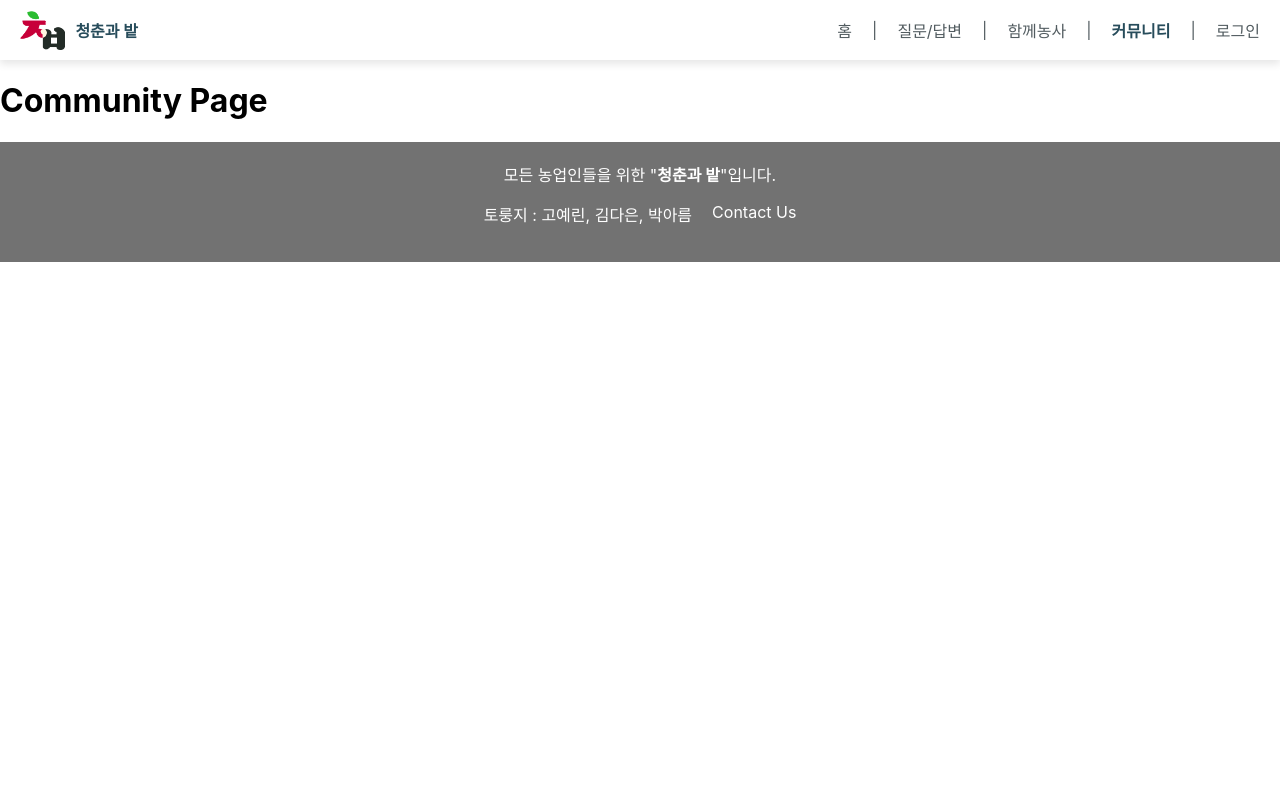
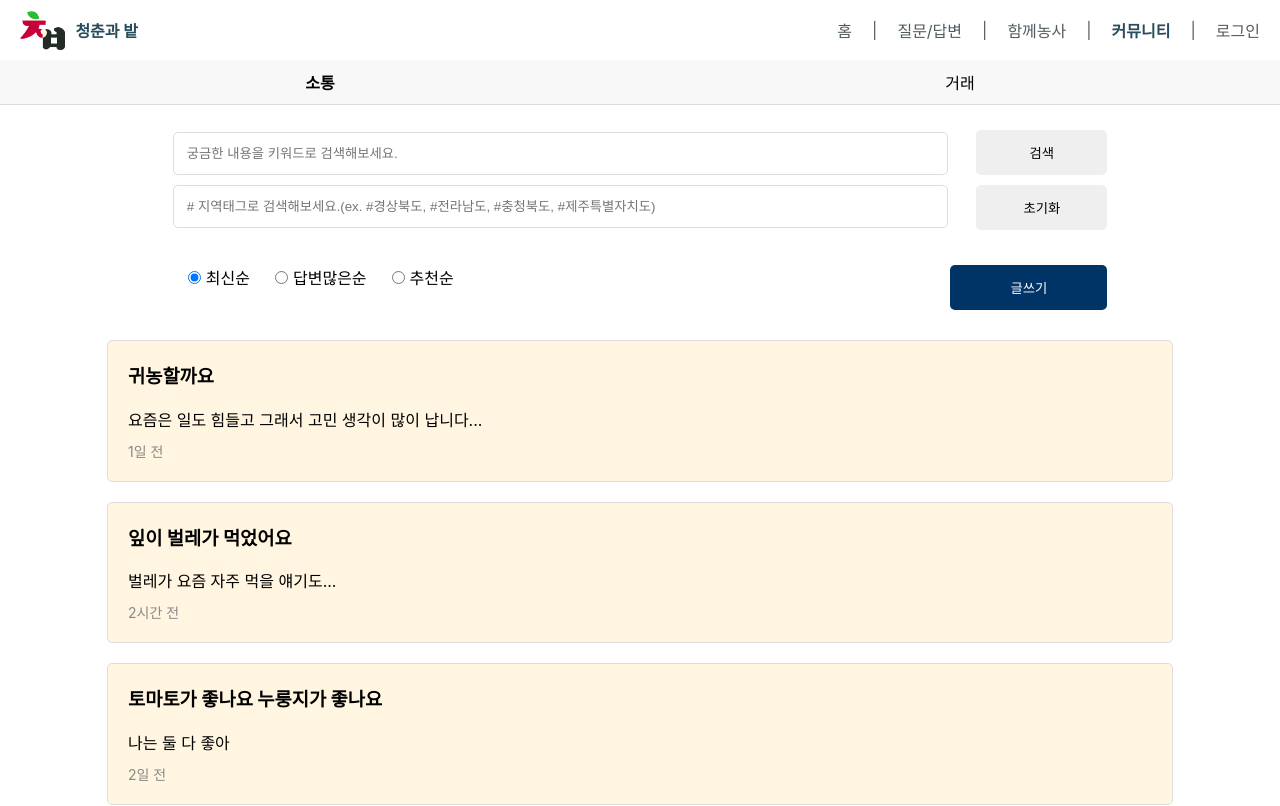
Before and after one commit to Torunggee/GreenField-FE, a React (Create React App) app in the folder green-field/: page /community in a window 1280 px wide. Shown: the top 806 px of the page. Built offline with nearby package versions, Linux system fonts and the light colour scheme.

Commit message:
Design : 커뮤니티 페이지 구현
정렬 알고리즘 추가 예정입니다.

```diff
--- a/green-field/src/App.js
+++ b/green-field/src/App.js
@@ -1,4 +1,4 @@
-import React from 'react';
+import React, { useState } from 'react';
 import { BrowserRouter as Router, Route, Routes } from 'react-router-dom';
 import Home from './pages/Home';
 import QnA from './pages/QnA';
@@ -9,18 +9,22 @@ import Signup from './pages/Signup';
 import Header from './components/Header/Header';
 import Footer from './components/Footer/Footer';
 
-function App() {
+const App = () => {
+  const [activeTab, setActiveTab] = useState('소통');
+
   return (
     <Router>
       <Header />
+      <div className='app'>
         <Routes>
           <Route path="/" element={<Home />} />
           <Route path="/qna" element={<QnA />} />
           <Route path="/together" element={<Together />} />
-        <Route path="/community" element={<Community />} />
+          <Route path="/community" element={<Community activeTab={activeTab} onTabChange={setActiveTab} />} />
           <Route path="/login" element={<Login />} />
           <Route path="/signup" element={<Signup />} />
         </Routes>
+      </div>
       <Footer/>
     </Router>
   );
--- /dev/null
+++ b/green-field/src/pages/Board.jsx
@@ -0,0 +1,55 @@
+import React from 'react';
+import Container from '../components/Container/Container';
+import '../styles/Board.css';
+
+const Board = ({ activeTab, searchQuery, regionTag, sortOption }) => {
+    const communicationPosts = [
+        { title: '잎이 벌레가 먹었어요', content: '벌레가 요즘 자주 먹을 얘기도...', time: '2시간 전' },
+        { title: '복숭아 키우는게 쉽지 않네요', content: '잘안가요. 왜죠?', time: '5시간 전' },
+        { title: '귀농할까요', content: '요즘은 일도 힘들고 그래서 고민 생각이 많이 납니다...', time: '1일 전' },
+        { title: '토마토가 좋나요 누룽지가 좋나요', content: '나는 둘 다 좋아', time: '2일 전' },
+        { title: '오이가 쑥쑥 잘자라네요', content: '처음 키워보는데 재배 반이도가 높아요...', time: '3일 전' },
+    ];
+
+    const tradePosts = [
+        { title: '트랙터 팝니다', content: '사용하던 트랙터 판매합니다...', time: '3시간 전' },
+        { title: '농기구 교환합니다', content: '농기구 교환하고 싶습니다...', time: '1일 전' },
+        { title: '사료 구합니다', content: '사료를 구합니다...', time: '2일 전' },
+    ];
+    let posts = activeTab === '소통' ? communicationPosts : tradePosts;
+
+     // 검색어 필터링
+    if (searchQuery) {
+        posts = posts.filter(post => post.title.includes(searchQuery) || post.content.includes(searchQuery));
+    }
+    // 지역 태그 필터링
+    if (regionTag) {
+        posts = posts.filter(post => post.content.includes(regionTag));
+    }
+
+    // 정렬 옵션 적용
+    if (sortOption === '최신순') {
+        posts = posts.sort((a, b) => a.time.localeCompare(b.time));
+    } else if (sortOption === '답변많은순') {
+        // 답변많은순 정렬 로직 추가
+    } else if (sortOption === '추천순') {
+        // 추천순 정렬 로직 추가
+    }
+
+
+    return (
+        // <Container>
+            <div className="board">
+            {posts.map((post, index) => (
+                <div key={index} className="post">
+                <h3>{post.title}</h3>
+                <p>{post.content}</p>
+                <span>{post.time}</span>
+                </div>
+            ))}
+            </div>
+        // </Container>
+    );
+}
+
+export default Board;
--- a/green-field/src/pages/Community.jsx
+++ b/green-field/src/pages/Community.jsx
@@ -1,10 +1,106 @@
-import React from 'react';
+import React, { useState } from 'react';
+import Container from '../components/Container/Container';
+import '../styles/Community.css'
+import Board from './Board.jsx'
 
-const Community = () => {
+const Community = ({ activeTab, onTabChange }) => {
+  const [searchQuery, setSearchQuery] = useState('');
+  const [regionTag, setRegionTag] = useState('');
+  const [sortOption, setSortOption] = useState('최신순');
+
+  const handleSearch = () => {
+    /*검색 로직 구현*/
+    console.log('Search Query: ', searchQuery);
+    console.log('Region Tag: ', regionTag);
+    console.log('Sort Option: ', sortOption);
+  }
+
+  const handleReset = () => {
+    setSearchQuery('');
+    setRegionTag('');
+    setSortOption('최신순');
+  }
+
   return (
-    <div>
-      <h1>Community Page</h1>
-    </div>
+    // <Container>
+      <div className='community-container'>
+        <div className='tabs'>
+          <button
+            className={activeTab === '소통' ? 'active' : ''}
+            onClick={() => onTabChange('소통')}
+            >
+            소통
+          </button>
+          <button
+            className={activeTab === '거래' ? 'active' : ''}
+            onClick={() => onTabChange('거래')}
+            >
+            거래
+          </button>
+        </div>
+
+        <div className='search-container'>
+          <div className='search-inputs'>
+            <input
+              type='text'
+              placeholder='궁금한 내용을 키워드로 검색해보세요.'
+              value={searchQuery}
+              onChange={(e) => setSearchQuery(e.target.value)}
+              />
+            <input
+              type='text'
+              placeholder='# 지역태그로 검색해보세요.(ex. #경상북도, #전라남도, #충청북도, #제주특별자치도)'
+              value={regionTag}
+              onChange={(e) => setSearchQuery(e.target.value)}
+              />
+          </div>
+          <div className='search-buttons'>
+            <button onClick={handleSearch}>검색</button>
+            <button onClick={handleReset}>초기화</button>
+          </div>
+        </div>
+
+        <div className='sort-options'>
+          <div>
+            <label>
+              <input
+                type='radio'
+                name='sort'
+                value="최신순"
+                checked={sortOption === '최신순'}
+                onChange={() => setSortOption('최신순')}
+                />
+              최신순
+            </label>
+
+            <label>
+              <input
+                type='radio'
+                name='sort'
+                value="답변많은순"
+                checked={sortOption === '답변많은순'}
+                onChange={() => setSortOption('답변많은순')}
+                />
+              답변많은순
+            </label>
+
+            <label>
+              <input
+                type='radio'
+                name='sort'
+                value="추천순"
+                checked={sortOption === '추천순'}
+                onChange={() => setSortOption('추천순')}
+                />
+              추천순
+            </label>
+          </div>
+          <button className='write-button'>글쓰기</button>
+        </div>
+
+        <Board activeTab={activeTab} searchQuery={searchQuery} regionTag={regionTag} sortOption={sortOption} /><br /><br />
+      </div>
+    // </Container>
   );
 }
 
--- /dev/null
+++ b/green-field/src/styles/Board.css
@@ -0,0 +1,30 @@
+/* Board.css */
+.board {
+    display: flex;
+    flex-direction: column;
+    align-items: center;
+    width: 100%;
+}
+
+.post {
+    background-color: #FFF5E0;
+    padding: 20px;
+    margin: 10px 0;
+    border: 1px solid #ddd;
+    width: 80%;
+    border-radius: 5px;
+    text-align: left;
+}
+
+.post h3 {
+    margin-top: 0;
+}
+
+.post p {
+    margin: 10px 0;
+}
+
+.post span {
+    color: #888;
+    font-size: 14px;
+}
--- /dev/null
+++ b/green-field/src/styles/Community.css
@@ -0,0 +1,100 @@
+/* Community.css */
+.community-container {
+    display: flex;
+    flex-direction: column;
+    align-items: center;
+    width: 100%;
+}
+
+.tabs {
+    display: flex;
+    justify-content: center;
+    margin-bottom: 20px;
+    width: 100%;
+    background-color: #f8f8f8;
+    border-bottom: 1px solid #ddd;
+}
+
+.tabs button {
+    flex: 1;
+    background-color: #f8f8f8;
+    border: none;
+    padding: 10px 20px;
+    cursor: pointer;
+    font-size: 16px;
+    margin: 0 3px;
+}
+
+.tabs button.active {
+    cursor: pointer;
+    font-size: 16px;
+    font-weight: 700;
+}
+
+.search-container {
+    display: flex;
+    justify-content: space-between;
+    align-items: center;
+    width: 73%;
+    margin-bottom: 30px;
+}
+
+.search-inputs {
+    display: flex;
+    flex-direction: column;
+    width: 80%;
+}
+
+.search-inputs input {
+    width: 100%;
+    padding: 13px;
+    margin: 5px 0;
+    border: 1px solid #ddd;
+    border-radius: 5px;
+}
+
+.search-buttons {
+    display: flex;
+    flex-direction: column;
+    align-items: flex-end;
+    width: 14%;
+}
+
+.search-buttons button {
+    padding: 13px 20px;
+    margin: 5px 0;
+    border: none;
+    border-radius: 5px;
+    cursor: pointer;
+    width: 100%;
+}
+
+.sort-options {
+    display: flex;
+    justify-content: space-between; /* 양 끝 정렬 */
+    width: 73%; /* 검색 창과 동일한 너비 */
+    margin-bottom: 20px;
+}
+
+.sort-options div {
+    display: flex;
+}
+
+.sort-options label {
+    margin: 0 10px;
+    cursor: pointer;
+}
+
+
+.sort-options input {
+    margin-right: 5px;
+}
+
+.write-button {
+    padding: 13px 60px;
+    border: none;
+    border-radius: 5px;
+    cursor: pointer;
+    background-color: #003366;
+    color: white;
+}
```
Also changed, not shown: 1 other file (tests, documents, lock files or other folders). Lines whose indentation alone changed are shown as unchanged.
